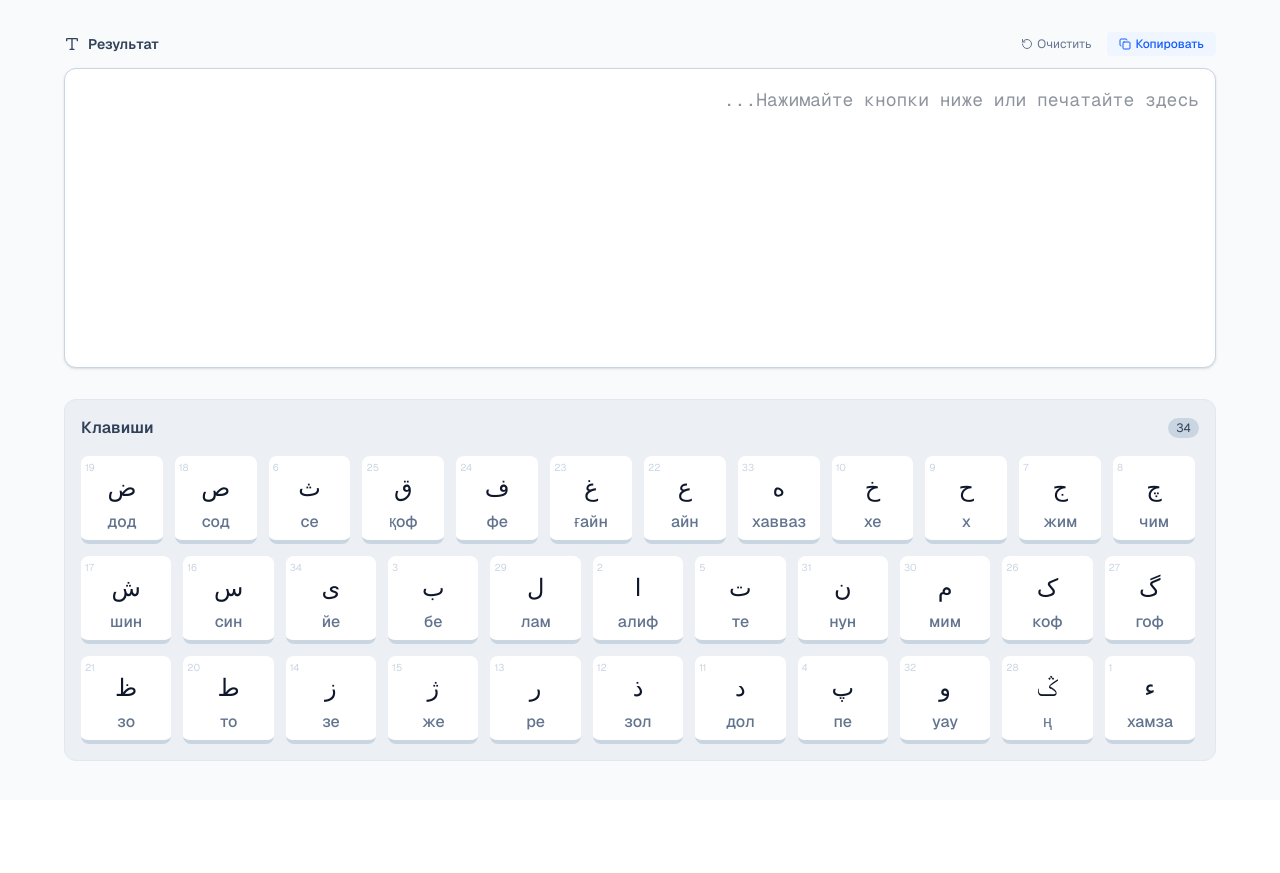
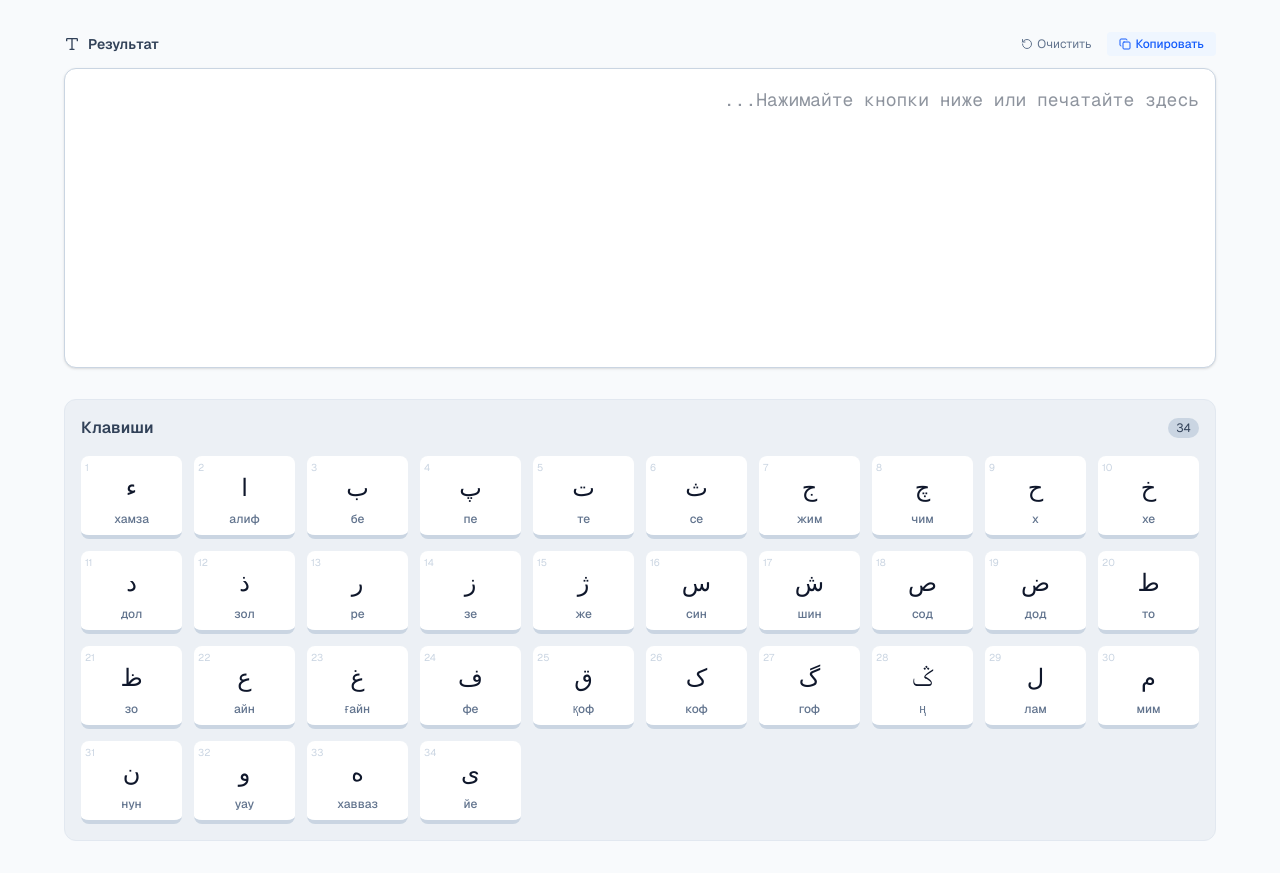
Before and after one commit to yeunikey/chagatay-keyboard-app, a Next.js app: page / in a window 1280 px wide. Before the commit the page ends 800 px from the top, so only its background shows below. Built offline with nearby package versions, Linux system fonts and the light colour scheme.

Commit message:
Add files via upload

```diff
--- a/src/app/page.tsx
+++ b/src/app/page.tsx
@@ -19,15 +19,6 @@ type TokenGroup =
   | { type: 'text'; content: string[] };
 
 const NON_FORWARD_CONNECTORS = new Set([1, 2, 11, 12, 13, 14, 15, 32]);
-
-const KEYBOARD_LAYOUT = [
-  // Ряд 1 (Верхний: твердые, гортанные и шипящие)
-  [19, 18, 6, 25, 24, 23, 22, 33, 10, 9, 7, 8],
-  // Ряд 2 (Средний/Домашний: самые частотные, гласные и основные согласные)
-  [17, 16, 34, 3, 29, 2, 5, 31, 30, 26, 27],
-  // Ряд 3 (Нижний: з, р, д, п, уау и спецсимволы)
-  [21, 20, 14, 15, 13, 12, 11, 4, 32, 28, 1]
-];
 
 export default function App() {
 
@@ -590,30 +581,21 @@ export default function App() {
                 <span className="text-xs bg-slate-300 text-slate-700 px-2 py-0.5 rounded-full">{keys.length}</span>
               </div>
 
-              <div className="flex-1 overflow-y-auto pr-1 custom-scrollbar">
-                <div className="flex flex-col gap-3 overflow-hidden">
-                  {KEYBOARD_LAYOUT.map((row, i) => (
-                    <div className="flex gap-3 overflow-hidden" key={i}>
-                      {row.map((keyId) => {
-                        const key = keys.find(k => k.id === keyId);
-                        if (!key) return null;
-
+              <div className="flex-1 grid gap-3 grid-cols-5 sm:grid-cols-6 md:grid-cols-7 lg:grid-cols-8 xl:grid-cols-10">
+                {keys.map((key) => {
                   return (
                     <button
                       key={key.id}
                       onClick={() => handleKeyClick(key)}
-                            title={`Вставит: ${key.value}`}
-                            className="flex-1 group relative flex flex-col items-center justify-center p-2 bg-white hover:bg-blue-50 active:bg-blue-100 border-b-4 border-slate-300 active:border-b-0 active:translate-y-1 rounded-lg transition-all duration-100 text-center"
+                      title={`Вставит: ${key.value.isolated}`}
+                      className="flex-1 group relative flex flex-col items-center justify-center p-1 md:p-2 bg-white hover:bg-blue-50 active:bg-blue-100 border-b-2 md:border-b-4 border-slate-300 active:border-b-0 active:translate-y-0.5 md:active:translate-y-1 rounded md:rounded-lg transition-all duration-100 text-center min-w-[36px] md:min-w-0"
                     >
-                            <span className='absolute top-1 left-1 text-[10px] text-slate-300'>{key.id}</span>
-                            <span className='font-normal text-2xl my-2'>{key.value.isolated}</span>
-                            <span className="font-medium text-slate-500 break-all leading-tight">{key.label}</span>
+                      <span className='absolute top-0.5 left-0.5 md:top-1 md:left-1 text-[8px] md:text-[10px] text-slate-300'>{key.id}</span>
+                      <span className='font-normal text-xl md:text-2xl my-1 md:my-2'>{key.value.isolated}</span>
+                      <span className="font-medium text-slate-500 break-all leading-tight text-sm text-xs">{key.label}</span>
                     </button>
                   )
                 })}
-                    </div>
-                  ))}
-                </div>
               </div>
             </div>
           </div>
```
Lines whose indentation alone changed are shown as unchanged.
